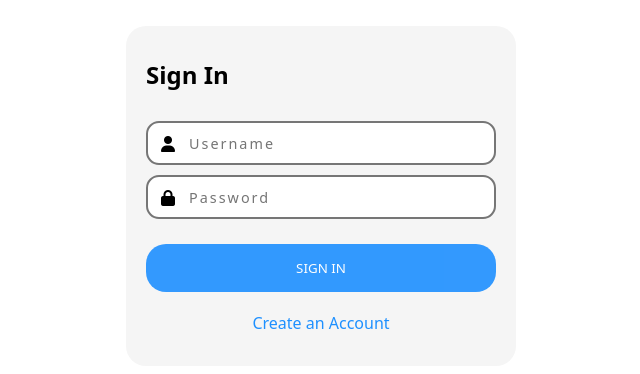
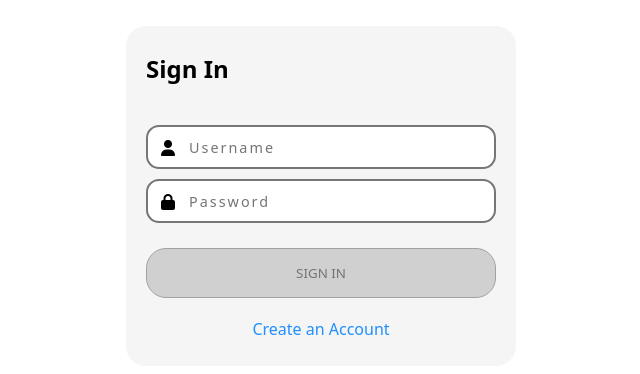
Before and after one commit to PauSydRuiz/joke-ability, an Angular app: page /login in a window 1280 px wide. Shown: the part 204-578 px from the top of the page, without its empty margins (319-959 px from the left). Built offline with nearby package versions, Linux system fonts and the light colour scheme; data requests are answered from the project's data file.

Commit message:
Added Login Validation

```diff
--- a/db.json
+++ b/db.json
@@ -18,9 +18,24 @@
       "name": "typicode"
     }
   ],
-  "signupUsersList": {
-    "email": "syd@email.com",
-    "username": "syd",
-    "password": ""
+  "signupUsersList": [
+  {
+    "email": "test@email.com",
+    "username": "test12",
+    "password": "11111",
+    "confirmpassword": "11111"
+  },
+  {
+    "email": "sample@email.com",
+    "username": "sample",
+    "password": "11111",
+    "confirmpassword": "11111"
+  },
+  {
+    "email": "email@email.com",
+    "username": "email",
+    "password": "11111",
+    "confirmpassword": "11111"
   }
+]
 }
--- a/src/app/db.json
+++ b/src/app/db.json
@@ -6,5 +6,6 @@
   "username": "test",
   "password": "123"
   }
+
 ]
 }
--- a/src/app/joke.service.ts
+++ b/src/app/joke.service.ts
@@ -23,4 +23,8 @@ export class JokeService {
     return this.http.get('https://jsonplaceholder.typicode.com/posts')
 
   }
+
+  getUser(){
+    return this.http.get(this.url)
+  }
 }
--- a/src/app/login/login.component.html
+++ b/src/app/login/login.component.html
@@ -17,8 +17,14 @@
 
     <div class="container">
       <label>Sign In</label>
-
-      <form [formGroup]="loginForm" (ngSubmit)="login()">
+      <!-- (ngSubmit)="login()" -->
+      <div id="success" *ngIf="alert" class="alert alert-success" role="alert">
+        <strong>Incorrect Username or Password.</strong>
+        <!-- <button type="button" class="close" data-dismiss="alert" aria-label="Close">
+          <span aria-hidden="true">&times;</span>
+        </button> -->
+      </div>
+      <form class="form" [formGroup]="loginForm">
         <div class="input-container input-icons">
           <div class="icon">
             <i class="fa-solid fa-user"></i>
@@ -31,6 +37,9 @@
             required
           />
         </div>
+        <div *ngIf="f['username'].touched && f['username'].invalid" class="alert alert-danger">
+          <div class="small" *ngIf="f['username'].errors && f['username'].errors['required']"><small>Username is required.</small></div>
+        </div>
 
         <div class="input-container input-icons">
           <i class="fa fa-lock"></i>
@@ -42,9 +51,11 @@
             required
           />
         </div>
-
+        <div *ngIf="f['password'].touched && f['password'].invalid" class="alert alert-danger">
+          <div class="small" *ngIf="f['password'].errors && f['password'].errors['required']"><small>Password is required.</small></div>
+        </div>
         <div>
-          <button type="button" class="btn">SIGN IN</button>
+          <button (click)="loginSubmit(loginForm.value)" [disabled]="loginForm.invalid" type="submit" class="btn">SIGN IN</button>
         </div>
 
         <div class="link">
--- a/src/app/login/login.component.scss
+++ b/src/app/login/login.component.scss
@@ -143,3 +143,32 @@ a{
   text-decoration: none;
   color:dodgerblue;
 }
+
+button:disabled,
+button[disabled]{
+  border: 1px solid #999999;
+  background-color: #cccccc;
+  color: #666666;
+}
+
+.small{
+  margin-top: -10px;
+  margin-bottom: 20px;
+  margin-left: 10px;
+  color: red;
+}
+
+#success{
+  background-color: pink;
+  margin: auto;
+  width: 248px;
+  padding-bottom: 7px;
+  padding-top: 7px;
+  padding-left: 7px;
+  padding-right: 7px;
+  border-radius: 7px;
+  font-family: "system-ui";
+}
+.form{
+  padding-top: 10px;
+}
--- a/src/app/login/login.component.ts
+++ b/src/app/login/login.component.ts
@@ -3,11 +3,9 @@ import { FormBuilder, FormGroup, Validators } from '@angular/forms';
 import { Router } from '@angular/router';
 import { HttpClient } from '@angular/common/http';
 import { FormControl } from '@angular/forms';
-
-
-
-
-
+import { JokeService } from '../joke.service';
+import { isNgTemplate } from '@angular/compiler';
+import { DashboardComponent } from '../dashboard/dashboard.component';
 
 @Component({
   selector: 'app-login',
@@ -15,11 +13,19 @@ import { FormControl } from '@angular/forms';
   styleUrls: ['./login.component.scss']
 })
 export class LoginComponent implements OnInit {
+
+  loginForm:any = FormGroup;
+  users:any = [];
   // username = new FormControl('');
   // password = new FormControl('');
   // login = 'Sign In';
-  // loginForm!:FormGroup;
+  alert: boolean=false
 
+
+
+  get f() {
+    return this.loginForm.controls;
+  }
   // constructor() { }
 
   // ngOnInit(): void {
@@ -39,34 +45,72 @@ export class LoginComponent implements OnInit {
   // // }
   // }
 
-  public loginForm!: FormGroup
+  // public loginForm!: FormGroup
 
-  constructor(private formbuilder: FormBuilder,private http: HttpClient, private router: Router) { }
+  constructor(private formbuilder: FormBuilder, private router: Router, private userto: JokeService) { }
 
   ngOnInit(): void {
+
     this.loginForm = this.formbuilder.group({
-      username: [''],
-      password: ['', Validators.required]
-    })
-  }
-  login(){
-    this.http.get<any>("http://localhost:3000/signupUsersList")
-    .subscribe(res=>{
-      const user = res.find((a:any)=>{
-        return a.username === this.loginForm.value.username && a.password === this.loginForm.value.password
-      });
-      if(user){
-        alert('Login Succesful');
-        this.loginForm.reset()
-      this.router.navigate(["dashboard"])
-      }else{
-        alert("user not found")
-      }
-    },err=>{
-      alert("Something went wrong")
-    })
+      username: new FormControl ('',Validators.required),
+      password: new FormControl ('', Validators.required),
+    });
+
+    this.userto.getUser().subscribe((response: any) => {
+       console.log('database',response);
+       this.users = response;
+    });
+
   }
 
 
+  loginSubmit(data:any){
+    // this.http.get<any>("http://localhost:3000/signupUsersList")
+    // .subscribe(res=>{
+    //   const user = res.find((a:any)=>{
+    //     return a.username === this.loginForm.value.username && a.password === this.loginForm.value.password
+    //   });
+    // //   if(user){
+    // //     alert('Login Succesful');
+    // //     this.loginForm.reset()
+    // //   this.router.navigate(["dashboard"])
+    // //   }else{
+    // //     alert("user not found")
+    // //   }
+    // // },err=>{
+    // //   alert("Something went wrong")
+    // })
 
+    //console.log('result',this.loginForm.value)
+    // if (data.username){
+
+    //   this.users.array.foreach((item:any) => {
+    //     if(item.username === data.username && item.password === data.password){
+
+    //         console.log("Account is Valid");
+    //     }
+    //     else{
+    //       console.log("Account is invalid");
+    //     }
+    //   });
+    // }
+
+
+    for(let i=0 ; i< this.users.length; i++)
+    {
+      if (this.users[i].username === data.username && this.users[i].password === data.password)
+        {
+          // console.log("User is Valid" , this.users[i]);
+          localStorage.setItem("isLoggedIn", "true");
+          this.router.navigate(['/dashboard']);
+        }
+        else
+        {
+          // console.log("User is Invalid");
+          //localStorage.clear();
+          this.alert=true;
+        }
+
+    }
+  }
 }
```
